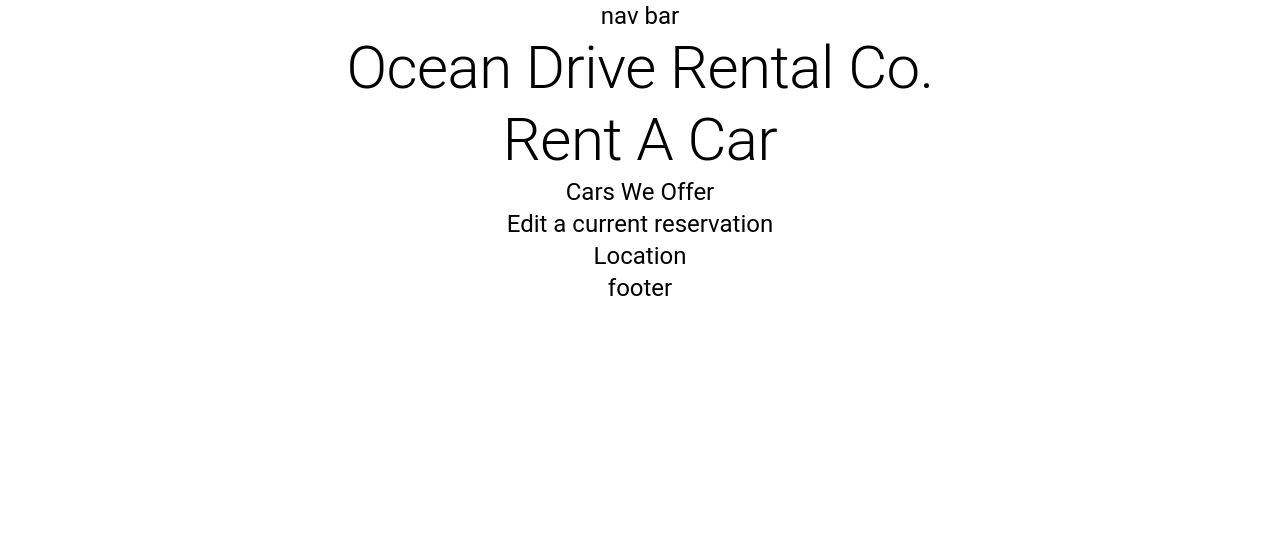
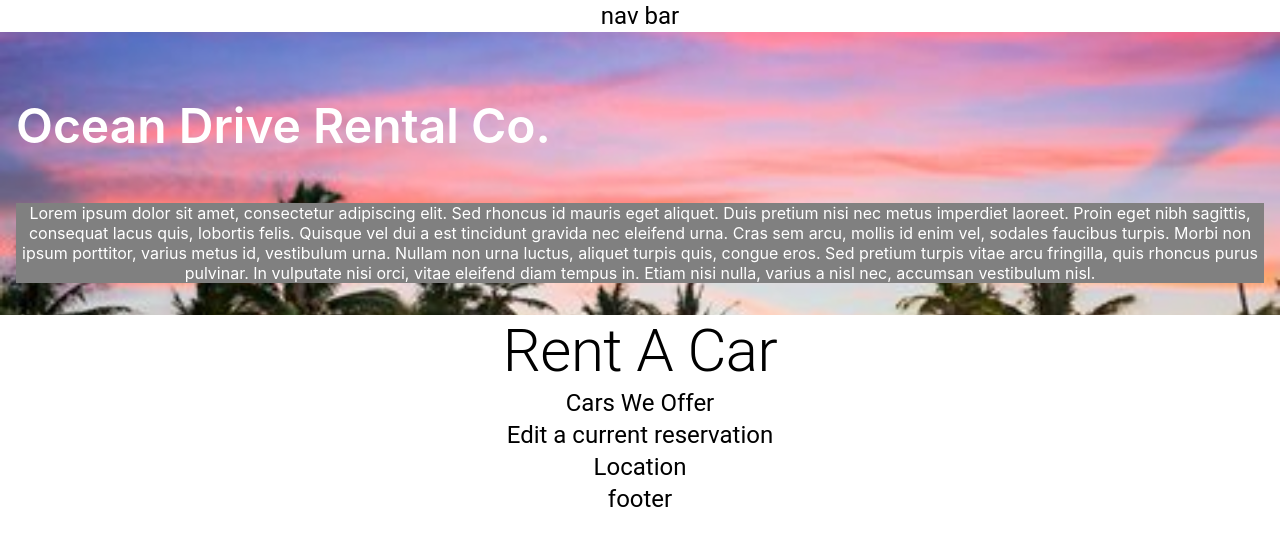
Before and after one commit to jbender8/car-rental, a React (Create React App) app: page / in a window 1280 px wide. Shown: the top 546 px of the page. Built offline with nearby package versions, Linux system fonts and the light colour scheme.

Commit message:
start of header stection

```diff
--- a/src/components/Header.jsx
+++ b/src/components/Header.jsx
@@ -1,11 +1,13 @@
 import { Typography } from "@mui/material";
 import React from "react";
+import "./header.css"
 
-class HeaderSection extends React.Component{
-    render(){
-        return(
-            <div>
-                <Typography variant="h2">Ocean Drive Rental Co.</Typography>
+class HeaderSection extends React.Component {
+    render() {
+        return (
+            <div class="header">
+                <Typography class="title">Ocean Drive Rental Co.</Typography>
+                <Typography class="description">Lorem ipsum dolor sit amet, consectetur adipiscing elit. Sed rhoncus id mauris eget aliquet. Duis pretium nisi nec metus imperdiet laoreet. Proin eget nibh sagittis, consequat lacus quis, lobortis felis. Quisque vel dui a est tincidunt gravida nec eleifend urna. Cras sem arcu, mollis id enim vel, sodales faucibus turpis. Morbi non ipsum porttitor, varius metus id, vestibulum urna. Nullam non urna luctus, aliquet turpis quis, congue eros. Sed pretium turpis vitae arcu fringilla, quis rhoncus purus pulvinar. In vulputate nisi orci, vitae eleifend diam tempus in. Etiam nisi nulla, varius a nisl nec, accumsan vestibulum nisl.</Typography>
             </div>
         )
     }
@@ -13,5 +15,5 @@ class HeaderSection extends React.Component{
 
 
 export default function Header() {
-    return (<HeaderSection/>);
+    return (<HeaderSection />);
 }
--- /dev/null
+++ b/src/components/header.css
@@ -0,0 +1,20 @@
+.header{
+    background: url("../img/header.jpg") no-repeat center center fixed;
+    -webkit-background-size: cover;
+    -moz-background-size: cover;
+    -o-background-size: cover;
+    background-size: cover;
+    padding: 16px;
+}
+.description{
+    background-color: gray;
+    color: white;
+    font-size: 16px;
+}
+.title{
+    color: white;
+    font-size: 48px;
+    display: flex;
+    justify-content: left;
+    font-weight: 600;
+}
```
